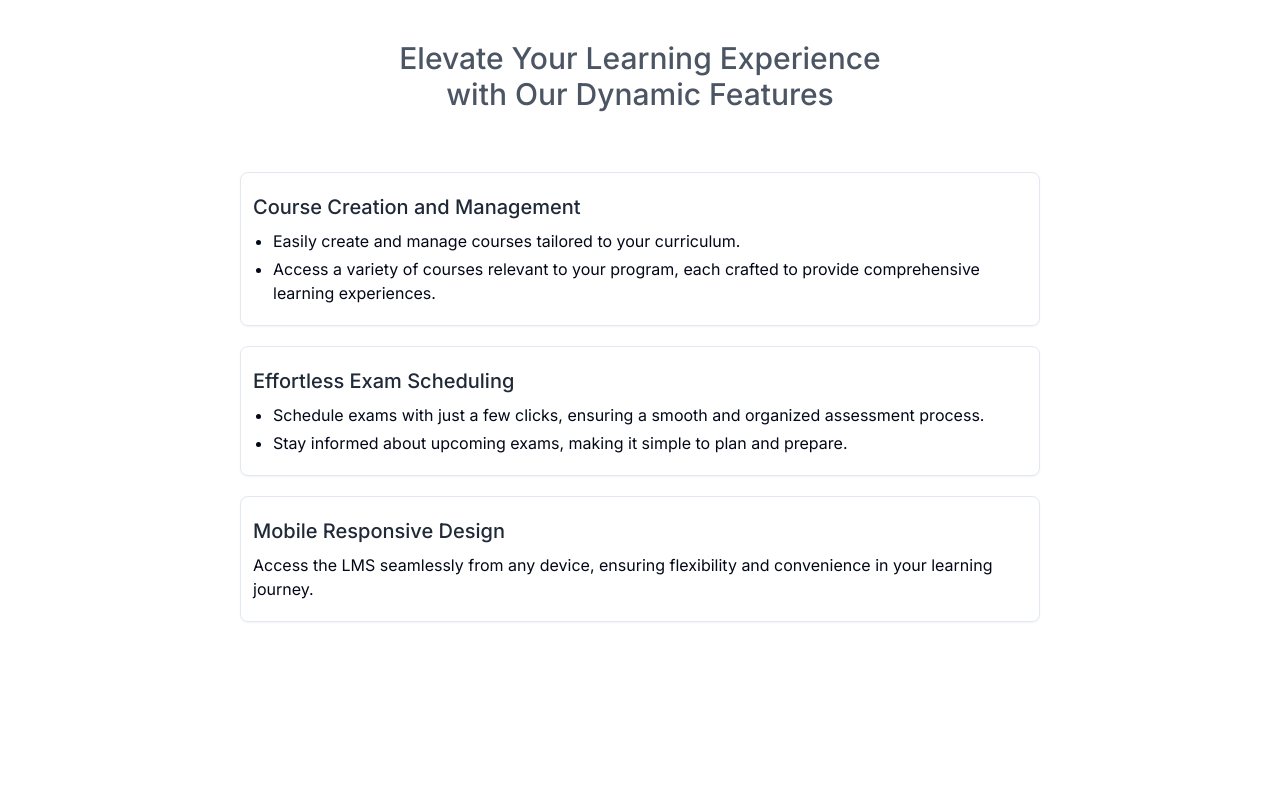
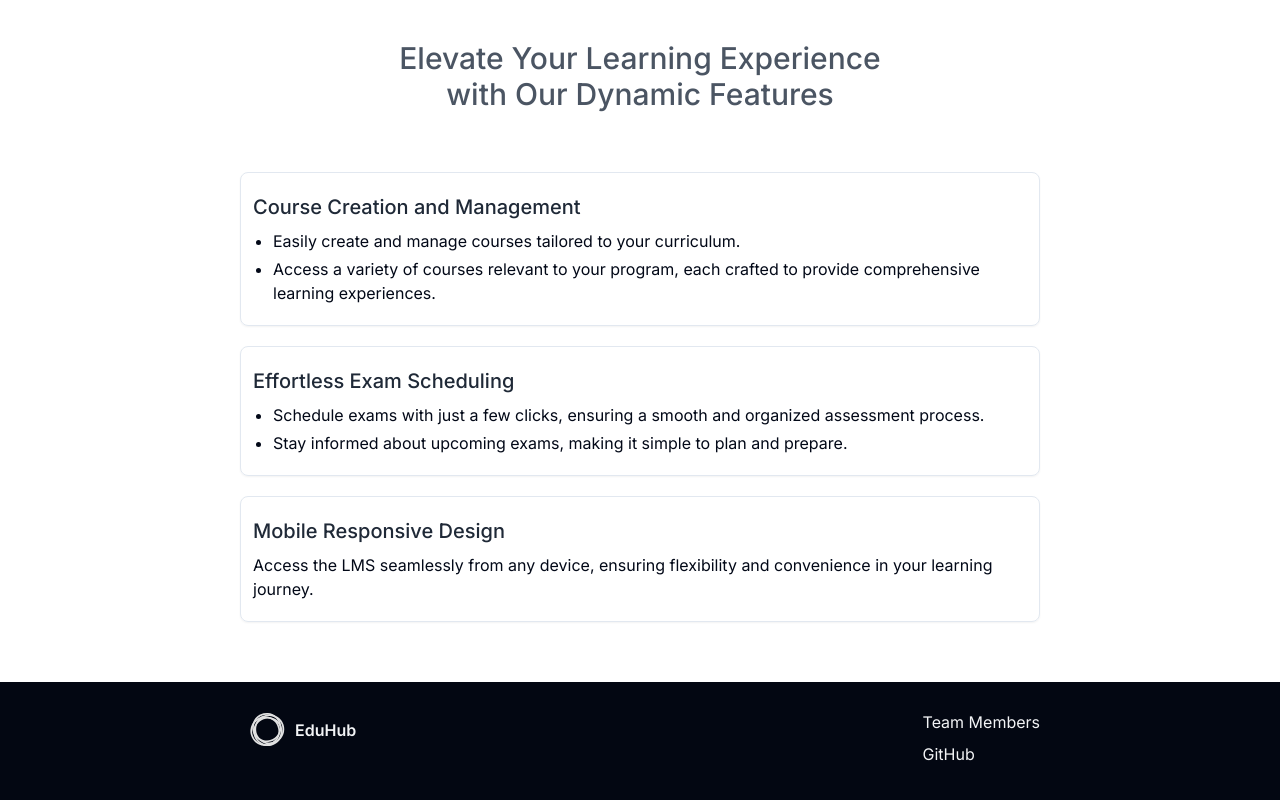
Before and after one commit to subrat611/EduHub-home, a Next.js app: page / in a window 1280 px wide. Shown: the part 760-1560 px from the top of the page. Before the commit the page ends 1442 px from the top, so only its background shows below. Built offline with nearby package versions, Linux system fonts and the light colour scheme.

Commit message:
feat: footer develop

```diff
--- /dev/null
+++ b/src/components/Footer.tsx
@@ -0,0 +1,65 @@
+import Link from "next/link";
+
+const Footer = () => {
+  return (
+    <footer className="bg-gray-950 h-[150px] pt-5">
+      <div className="w-full mx-auto px-5 lg:w-[800px] lg:px-0 text-gray-300 flex flex-col justify-between items-start sm:flex-row">
+        <Link href="/">
+          <div className="flex items-center">
+            <svg
+              xmlns="http://www.w3.org/2000/svg"
+              direction="ltr"
+              width="55"
+              height="55"
+              viewBox="977.00 1227.28 153.99 152.43"
+              strokeLinecap="round"
+              strokeLinejoin="round"
+            >
+              <defs />
+              <g transform="matrix(1, 0, 0, 1, 1019.28, 1263.07)" opacity="1">
+                <path
+                  d="M51.4113,0.9373 Q57.9297,1.516 63.55,5.4207 T73.2601,14.7153 79.48,26.6092 81.61,39.8852 79.46,53.1255 73.24,65.0145 63.54,74.2799 51.39,79.9956 38.07,81.5345 24.95,78.787 13.36,72.0457 4.50,61.9741 -0.653,49.6315 -1.6227,36.2834 1.64,23.3212 8.85,12.0553 19.28,3.6191 31.82,-1.0397 45.20,-1.4426 58.05,2.3368 69.00,10.0288 77.00,20.842 81.13,33.5666 79.76,46.7167 77.40,53.1672 77.39,53.1654 77.29,47.0169 76.45,34.9477 73.02,23.6205 66.13,13.8814 56.59,6.8525 45.24,3.2911 33.36,3.4523 22.17,7.3856 12.76,14.7004 6.18,24.5824 3.08,36.0472 3.77,47.9017 8.15,58.927 15.86,67.9631 26.05,74.0978 37.62,76.7241 49.39,75.4981 60.20,70.6079 68.91,62.6036 74.60,52.2143 76.70,40.5519 75.02,28.8051 69.72,18.2177 61.32,9.8673 50.66,3.3572 44.89,0.3682 51.41,0.9373 Z"
+                  fill="#e1e1e1"
+                />
+              </g>
+              <g transform="matrix(1, 0, 0, 1, 1007.84, 1268.07)" opacity="1">
+                <path
+                  d="M76.8351,56.3851 Q75.1566,63.2907 69.98,68.7132 T58.1032,77.401 43.95,81.3704 29.30,80.1841 15.96,74.0352 5.63,63.639 -0.4377,50.2941 -1.5342,35.6625 2.50,21.5469 11.20,9.7484 23.44,1.6528 37.71,-1.7207 52.24,0.1287 65.25,6.911 75.09,17.7517 80.54,31.3435 81.01,45.997 76.32,59.8708 67.11,71.2875 54.57,78.8134 40.17,81.4649 25.74,78.9446 13.04,71.6242 4.74,59.8289 2.15,52.8082 2.16,52.8033 6.36,58.013 15.54,67.5863 26.68,74.3152 39.43,76.7411 52.23,74.6102 63.49,68.1723 71.85,58.2122 76.23,45.9988 76.06,32.9901 71.45,20.8517 62.92,11.0753 51.50,4.8672 38.66,2.999 25.96,5.7164 14.99,12.7029 7.11,23.0214 3.31,35.4361 4.06,48.4096 9.19,60.2986 18.16,69.6227 29.85,75.2665 42.76,76.5636 55.30,73.305 65.93,65.8494 74.54,55.3126 78.50,49.4755 76.83,56.3851 Z"
+                  fill="#e1e1e1"
+                />
+              </g>
+              <g transform="matrix(1, 0, 0, 1, 1013, 1259)" opacity="1">
+                <path
+                  d="M-0.3847,32.9924 Q-0.7167,26.9956 1.97,21.3536 T8.8908,11.113 18.52,3.4079 30.02,-1.0418 42.39,-1.893 54.40,0.9435 65.00,7.2613 73.23,16.472 78.33,27.7105 79.87,39.9528 77.69,52.0547 72.06,62.9686 63.43,71.7449 52.57,77.5508 40.51,79.8692 28.31,78.4537 17.04,73.4863 7.72,65.416 1.27,54.9091 -1.7349,42.9613 -1.0642,30.6432 3.21,19.0729 11.55,10.2338 16.90,6.8459 16.90,6.8532 13.68,11.4763 7.70,20.862 3.68,31.0062 2.92,41.8772 5.44,52.4889 10.94,61.8817 19.05,69.1892 28.96,73.7895 39.73,75.2483 50.45,73.378 60.15,68.3786 67.96,60.7367 73.12,51.1461 75.18,40.4573 73.93,29.6179 69.54,19.6428 62.39,11.4542 53.14,5.7502 42.62,3.0655 31.72,3.6329 21.55,7.3724 12.96,13.9951 6.71,22.9096 2.11,33.4173 -0.0428,38.9907 -0.3847,32.9924 Z"
+                  fill="#e1e1e1"
+                />
+              </g>
+              <g transform="matrix(1, 0, 0, 1, 1015.86, 1270)" opacity="1">
+                <path
+                  d="M54.9455,2.7242 Q61.8143,4.3525 67.19,9.4392 T75.7465,21.2007 79.63,35.1868 78.39,49.5995 72.16,62.6844 61.81,72.7968 48.54,78.6572 34.07,79.4743 20.24,75.1849 8.79,66.3567 1.19,54.0609 -1.6684,39.845 0.58,25.5383 7.69,12.9791 18.75,3.6765 32.36,-1.1689 46.80,-0.9186 60.29,4.3322 71.07,13.9722 77.81,26.7823 79.66,41.1244 76.38,55.1964 67.53,66.3432 61.59,70.7551 61.58,70.7481 65.34,65.308 71.81,53.977 74.93,41.5913 73.53,28.8562 67.80,17.418 58.41,8.713 46.57,3.8104 33.79,3.3093 21.65,7.3531 11.69,15.4167 5.15,26.4175 2.90,39.0572 5.25,51.6927 11.83,62.6415 21.82,70.614 33.94,74.621 46.71,74.1335 58.49,69.1927 67.78,60.433 73.51,49.0267 74.83,36.3635 71.65,23.9855 64.34,13.499 53.88,5.0219 48.07,1.1051 54.94,2.7242 Z"
+                  fill="#e1e1e1"
+                />
+              </g>
+            </svg>
+            <p className="font-semibold text-gray-100">EduHub</p>
+          </div>
+        </Link>
+        <ul className="text-gray-100 space-y-2 mt-2 px-2 sm:px-0">
+          <Link href="/teams">
+            <li>Team Members</li>
+          </Link>
+
+          <a
+            href="https://github.com/subrat611/EduHub-home"
+            target="_blank"
+            className="block"
+          >
+            <li>GitHub</li>
+          </a>
+        </ul>
+      </div>
+    </footer>
+  );
+};
+
+export default Footer;
--- a/src/pages/index.tsx
+++ b/src/pages/index.tsx
@@ -3,6 +3,7 @@ import { Inter } from "next/font/google";
 import Navigation from "@/components/Navigation";
 import HeroSection from "@/components/HeroSection";
 import Features from "@/components/Features";
+import Footer from "@/components/Footer";
 
 const inter = Inter({ subsets: ["latin"] });
 
@@ -16,6 +17,7 @@ export default function Home() {
         <HeroSection />
         <Features />
       </div>
+      <Footer />
     </main>
   );
 }
```
